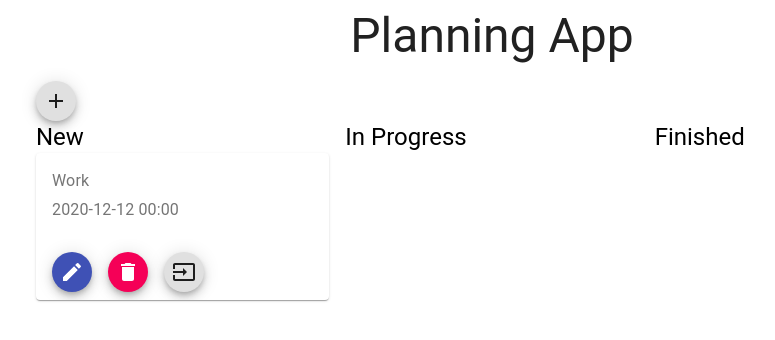
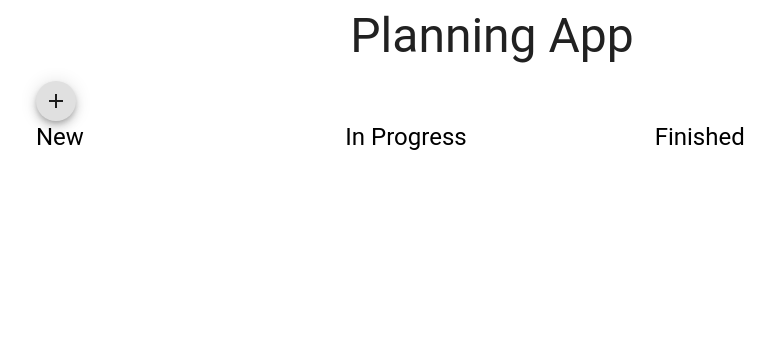
Before and after one commit to rinatsharifullin/Planning-App, a React (Create React App) app: page / in a window 1280 px wide. Shown: the top 340 px of the page, without its empty margins (148-923 px from the left). Built offline with nearby package versions, Linux system fonts and the light colour scheme.

Commit message:
Fixed List population

```diff
--- a/src/components/AddEditDialog.tsx
+++ b/src/components/AddEditDialog.tsx
@@ -69,10 +69,10 @@ const DialogActions = withStyles((theme: Theme) => ({
   },
 }))(MuiDialogActions);
 
-export default function AddEditDialog({ addCard, id, status }) {
+export default function AddEditDialog({ addCard }) {
   const [open, setOpen] = React.useState(false);
   const [textValue, setTextValue] = React.useState("");
-  const [dateValue, setDateValue] = React.useState();
+  const [dateValue, setDateValue] = React.useState("");
   const handleClickOpen = () => {
     setOpen(true);
   };
@@ -81,8 +81,7 @@ export default function AddEditDialog({ addCard, id, status }) {
   };
   const handleClick = () => {
     addCard(textValue, dateValue);
-    id = Date.now.toString();
-    status = "new";
+    setTextValue(""); //Prevent same text if create empty card
     setOpen(false);
   };
 
--- a/src/components/DateTimePicker.tsx
+++ b/src/components/DateTimePicker.tsx
@@ -26,7 +26,6 @@ export default function DateTimePicker({ dateValue }) {
   const handleChange = (event: React.ChangeEvent<HTMLInputElement>) => {
     setValue(event.target.value);
     dateValue(value);
-    // console.log(value === "undefined" ? nowDate : value);
   };
   return (
     <form className={classes.container} noValidate>
--- a/src/components/PlanningContainer.tsx
+++ b/src/components/PlanningContainer.tsx
@@ -6,10 +6,10 @@ import SingleCard from "./SingleCard";
 export const PlanningContainer = () => {
   const [cards, setCard] = React.useState([
     {
-      id: "1",
-      description: "Work",
-      status: "new",
-      dueDate: "2020-12-12T00:00",
+      id: "",
+      description: "",
+      status: "",
+      dueDate: "",
     },
   ]);
 
@@ -19,15 +19,17 @@ export const PlanningContainer = () => {
     id: string,
     status: string
   ) => {
+    textValue &&
       setCard([
         ...cards,
         {
-        id: id,
+          id: Date.now().toString(),
           description: textValue,
-        status: status,
+          status: "new",
           dueDate: dateValue,
         },
       ]);
+    textValue = "";
     console.log(cards);
   };
 
@@ -42,22 +44,20 @@ export const PlanningContainer = () => {
         >
           Planning App
         </Typography>
-        <AddEditDialog
-          id={Date.now().toString()}
-          status="new"
-          addCard={addNewCard}
-        />
+        <AddEditDialog addCard={addNewCard} />
 
         <Grid container justify="center" spacing={2}>
           <Grid item xs={4}>
             <Typography variant="h5">New</Typography>
             {cards.map((item) => {
+              if (item.description)
                 return (
                   <Box mb={1} key={item.id}>
                     <SingleCard
                       dateValue={item.dueDate}
                       textValue={item.description}
                       backColour="White"
+                      status={item.status}
                     />
                   </Box>
                 );
```
Also changed, not shown: src/components/SingleCard.tsx (+6 -1 lines). Lines whose indentation alone changed are shown as unchanged.
